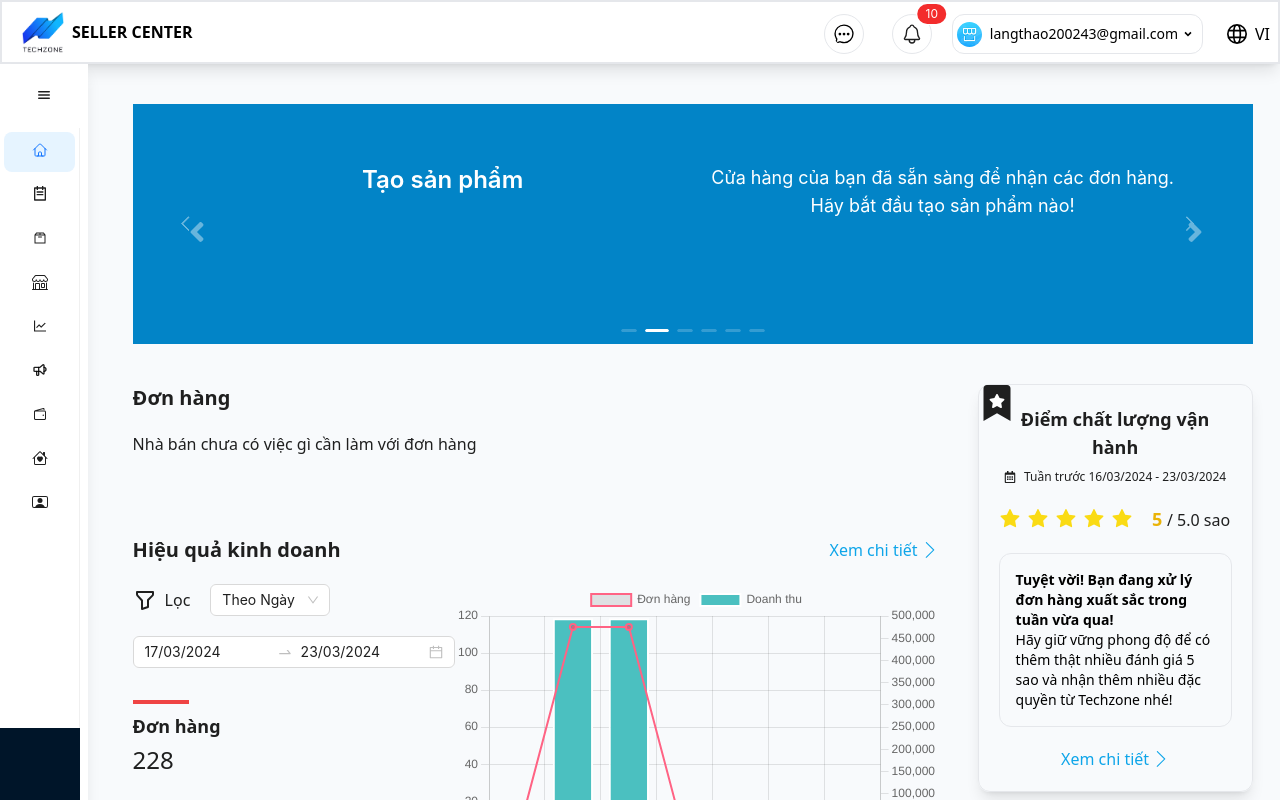
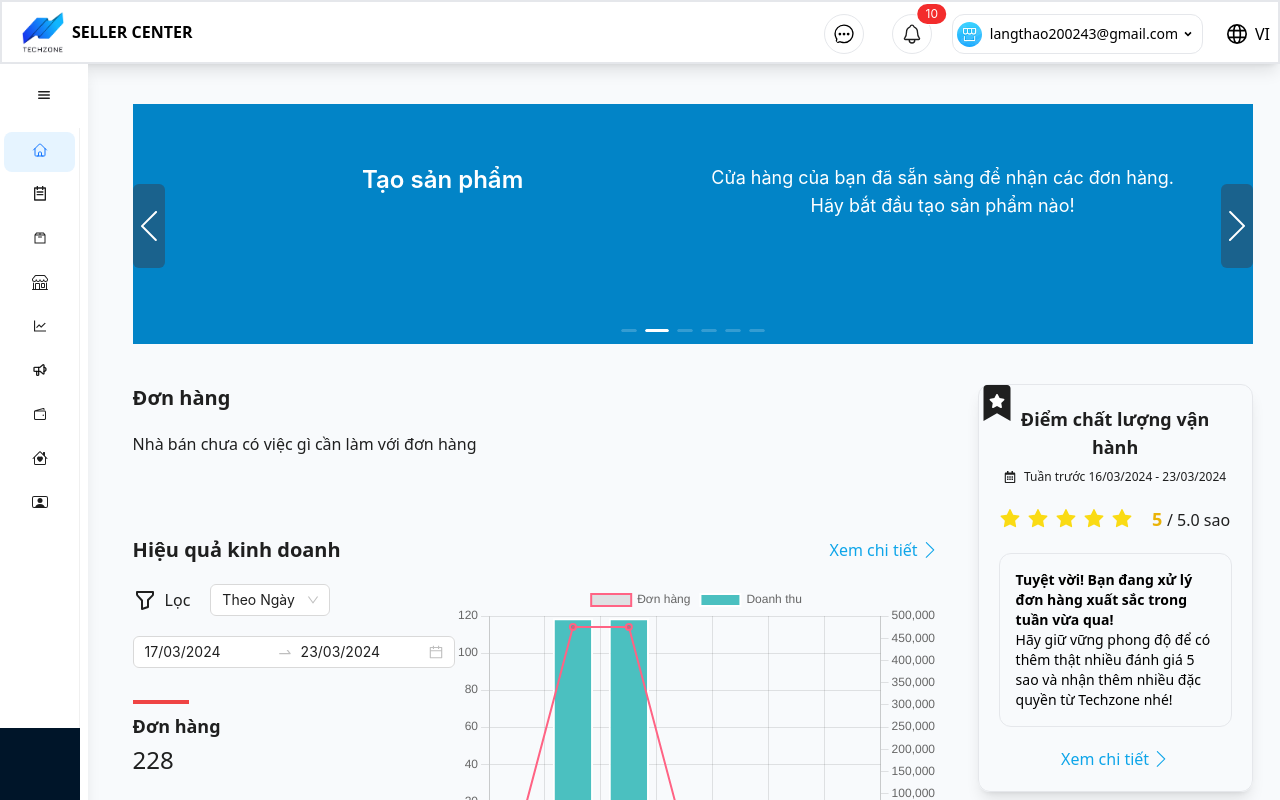
Before and after one commit to AIML-In-Ecommerce/vagoda-seller-center, a Next.js app in the folder techzone-seller/: page /en in a window 1280 px wide. Shown: the top 800 px of the page. Built offline with nearby package versions, Linux system fonts and the light colour scheme.

Commit message:
fix: custom carousel changes + still don't know how the color of text, border, background color can change

```diff
--- a/techzone-seller/src/component/Carousel.tsx
+++ b/techzone-seller/src/component/Carousel.tsx
@@ -1,98 +1,48 @@
 "use client";
-import { Carousel, Col, Row } from 'antd';
-import { FaAngleLeft, FaAngleRight } from "react-icons/fa";
-import styled from 'styled-components';
-
-
-const SampleNextArrow = (props: any) => {
-    const { className, style, onClick, icon } = props
-    return (
-        <div
-            className={className}
-            style={{
-                ...style, color: 'white',
-                fontSize: '32px',
-                lineHeight: '1.5715',
-                marginRight: '50px'
-            }}
-            onClick={onClick}
-        >
-            {icon ?? <FaAngleRight />}
-        </div>
-    )
-}
-
-const SamplePrevArrow = (props: any) => {
-    const { className, style, onClick, icon } = props
-    return (
-        <div
-            className={className}
-            style={{
-                ...style, color: 'white',
-                fontSize: '32px',
-                lineHeight: '1.5715',
-                marginLeft: '40px',
-            }}
-            onClick={onClick}
-        >
-            {icon ?? <FaAngleLeft />}
-        </div>
-    )
-}
+import { Button, Carousel, Col, Row } from 'antd';
+import { CarouselRef } from 'antd/es/carousel';
+import React, { useRef } from 'react';
+import { SlArrowLeft, SlArrowRight } from "react-icons/sl";
 
 interface CarouselProps {
     autoplay?: boolean;
     arrows?: boolean;
     prevArrow?: JSX.Element;
     nextArrow?: JSX.Element;
-    prevArrowStyles?: any;
-    nextArrowStyles?: any;
     contents: any;
 }
 
-const CarouselWrapper = styled.div`
-    .ant-carousel {
-        .slick-next {
-        &::before {
-            content: '';
-        }
-        }
-        .slick-prev {
-        &::before {
-            content: '';
-        }
-        }
-    }
-    .ant-carousel .slick-prev,
-    .ant-carousel .slick-next {
-        color: unset;
-        font-size: unset;
-        z-index: 2;
-    }
-
-    .ant-carousel .slick-prev:hover,
-    .ant-carousel .slick-next:hover,
-    .ant-carousel .slick-prev:focus,
-    .ant-carousel .slick-next:focus {
-        color: unset;
-        z-index: 2;
-}
-`;
-
 
 export default function CustomCarousel(props: CarouselProps) {
-    const settings = {
-        nextArrow: <SampleNextArrow icon={props.nextArrow} style={props.nextArrowStyles} />,
-        prevArrow: <SamplePrevArrow icon={props.prevArrow} style={props.prevArrowStyles} />,
-    }
+    const ref = useRef<CarouselRef>(null);
     return (
-        <div>
-            <CarouselWrapper>
+        <React.Fragment>
+            <div className="carousel-container container relative">
                 <Carousel autoplay={props.autoplay ?? false}
-                    arrows={props.arrows ?? false} {...settings}>
+                    ref={ref}
+                    draggable>
                     {props.contents}
                 </Carousel>
-            </CarouselWrapper>
-        </div>
+                {
+                    props.arrows ? (
+                        <>
+                            <Button type="text" className="absolute inset-y-1/3 h-[35%] bg-slate-700/50"
+                                icon={
+                                    <div className="text-3xl text-white">
+                                        {props.prevArrow ?? <SlArrowLeft />}
+                                    </div>
+                                } onClick={() => ref.current!.prev()} />
+                            <Button type="text" className="absolute inset-y-1/3 right-0 h-[35%] bg-slate-700/50"
+                                icon={
+                                    <div className="text-3xl text-white">
+                                        {props.nextArrow ?? <SlArrowRight />}
+                                    </div>
+                                }
+                                onClick={() => ref.current!.next()} />
+                        </>
+                    ) : <></>
+                }
+            </div>
+        </React.Fragment >
     )
 }
--- a/techzone-seller/src/component/HomePage.tsx
+++ b/techzone-seller/src/component/HomePage.tsx
@@ -288,20 +288,6 @@ export default function HomePage() {
                 <div className="mt-10 w-[100%] ">
                     <CustomCarousel arrows={true}
                         autoplay={true}
-                        // prevArrow={<FaCircleLeft />}
-                        // nextArrow={<FaCircleRight />}
-                        //does not change anything :(
-                        // prevArrowStyles={{
-                        //     color: 'black',
-                        //     fontSize: '36px',
-                        //     lineHeight: '1.5715'
-                        // }}
-                        // nextArrowStyles={{
-                        //     color: 'black',
-                        //     fontSize: '36px',
-                        //     lineHeight: '1.5715'
-                        // }}
-
                         contents={
                             bannerContent.map((item, key) => {
                                 return (
@@ -342,15 +328,16 @@ export default function HomePage() {
                                     <div><span className="text-yellow-500 text-lg font-bold">{qosScore} </span>/ 5.0 sao</div>
                                 </div>
                                 {
-                                    qosComment.map(item => {
-                                        if (!(item.score.includes(Math.floor(qosScore)))) return null;
-                                        return (<div>
-                                            <div className={`${handleRatingColor(qosScore, 200, "bg")} text-black border ${handleRatingColor(qosScore, 500, "border")} p-4 lg:mx-5 mx-10 rounded-xl text-sm mb-5`}>
-                                                <div className="font-semibold">{item.message.firstPart} <span className={`${handleRatingColor(qosScore, 500, "text")} font-bold`}>{item.message.highlightWord}</span> {item.message.secondPart}</div>
-                                                <div className="font-light">
-                                                    {item.message.content}</div>
+                                    qosComment.filter((item) => item.score.includes(Math.floor(qosScore))).map(item => {
+                                        return (
+                                            <div>
+                                                <div className={`${handleRatingColor(qosScore, 200, "bg")} text-black border ${handleRatingColor(qosScore, 500, "border")} p-4 lg:mx-5 mx-10 rounded-xl text-sm mb-5`}>
+                                                    <div className="font-semibold">{item.message.firstPart} <span className={`${handleRatingColor(qosScore, 500, "text")} font-bold`}>{item.message.highlightWord}</span> {item.message.secondPart}</div>
+                                                    <div className="font-light">
+                                                        {item.message.content}</div>
+                                                </div>
                                             </div>
-                                        </div>)
+                                        )
                                     })
                                 }
                                 <a className="text-sky-500 flex flex-row mx-auto items-center mb-5 gap-1">
```
